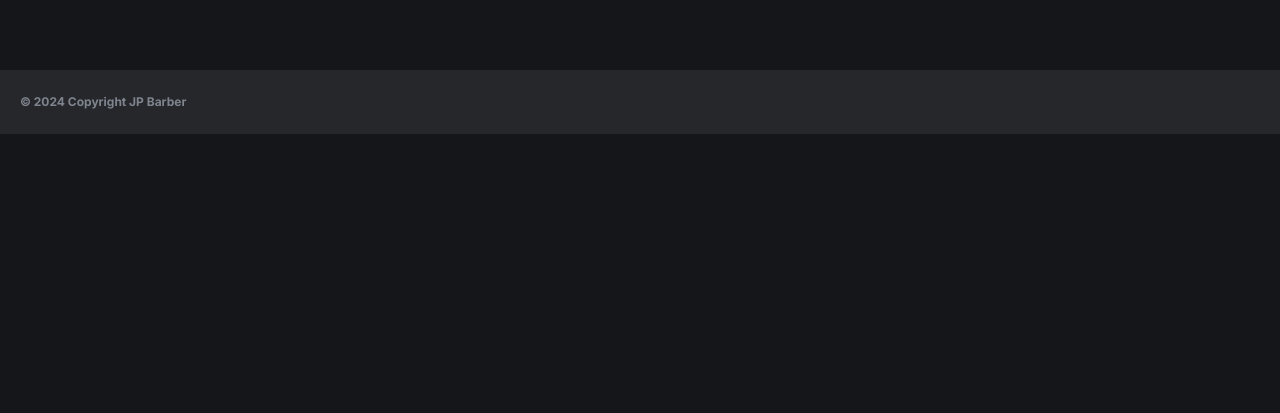
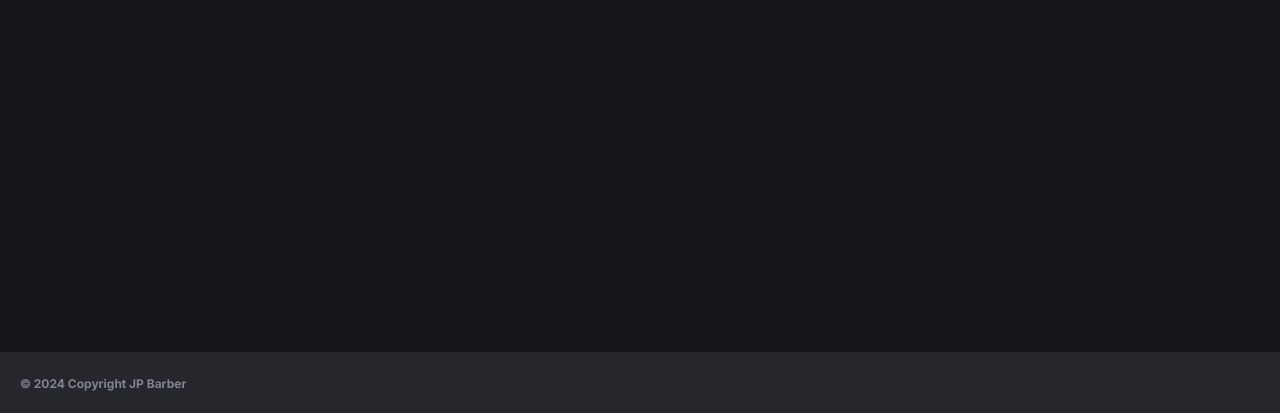
Before and after one commit to Jhonypd/barbershop, a Next.js app: page / in a window 1280 px wide. Shown: the part 384-797 px from the top of the page. Built offline with nearby package versions, Linux system fonts and the light colour scheme; no server answers; the database is empty.

Commit message:
style: ensure footer is always on the bottom of the page

```diff
--- a/app/globals.css
+++ b/app/globals.css
@@ -43,6 +43,6 @@
     @apply border-border;
   }
   body {
-    @apply bg-background text-foreground antialiased;
+    @apply bg-background text-foreground antialiased flex flex-col h-screen;
   }
 }
--- a/app/layout.tsx
+++ b/app/layout.tsx
@@ -23,7 +23,7 @@
     <html lang="en">
       <body className={`${inter.className} dark`}>
         <AuthProvider>
-          {children}
+          <div className="flex-1">{children}</div>
           <Toaster />
           <Footer />
         </AuthProvider>
```
